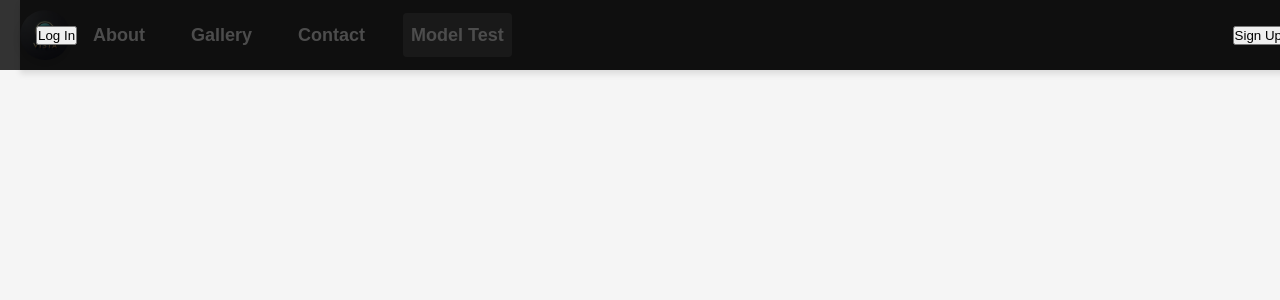
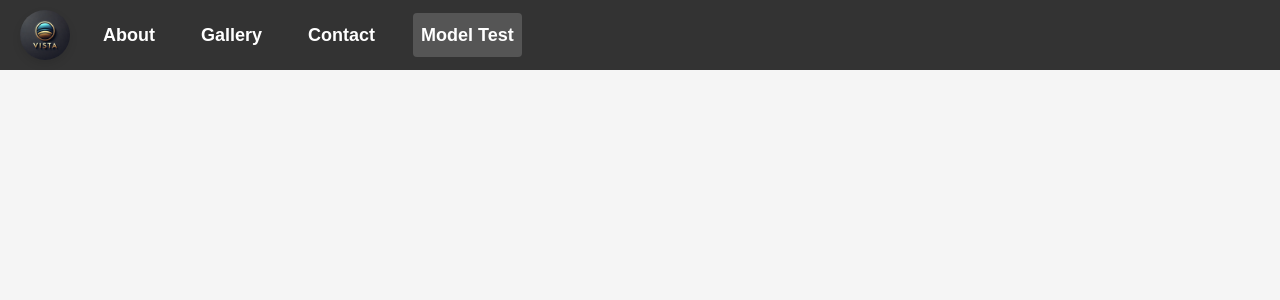
Before and after one commit to Fadiand/Final_Project, a React (Create React App) app in the folder frontend/: page /Model_Test in a window 1280 px wide. Shown: the top 300 px of the page. Built offline with nearby package versions, Linux system fonts and the light colour scheme.

Commit message:
main and nir

```diff
--- a/frontend/src/componets/NavBar.jsx
+++ b/frontend/src/componets/NavBar.jsx
@@ -20,8 +20,7 @@ export default function NavBar() {
             <NavLink to="/model_test">Model Test</NavLink>
           </li>
           <li className="button">
-            <button>Log In</button>
-            <button>Sign Up</button>
+
           </li>
         </ul>
       </nav>
--- a/frontend/src/style.css
+++ b/frontend/src/style.css
@@ -13,24 +13,33 @@ body {
   line-height: 1.6;
 }
 
-/* עיצוב ה-Navbar */
 .navbar {
   list-style: none;
   display: flex;
-  align-items: center; /* מוודא שכל האלמנטים מיושרים במרכז השורה */
+  align-items: center; /* יישור אנכי של כל האלמנטים */
   background-color: #333;
   padding: 10px 20px;
 }
 
 .navbar .logo {
-  margin-right: 15px; /* רווח בין הלוגו לטקסט */
+  display: flex;
+  align-items: center; /* לוגו וטקסט בשורה אחת */
+  margin-right: 20px; /* רווח בין הלוגו לשאר הפריטים */
+}
+
+.logo-link {
+  display: flex;
+  align-items: center; /* יישור אנכי של הטקסט עם הלוגו */
+  text-decoration: none;
+  color: white;
 }
 
 .navbar-logo {
   width: 50px;
   height: 50px;
   border-radius: 50%; /* עיגול התמונה */
-  box-shadow: 0 4px 8px rgba(0, 0, 0, 0.1);
+  box-shadow: 0 4px 8px rgba(0, 0, 0, 0.1); /* צל עדין */
+  margin-right: 10px; /* רווח בין הלוגו לטקסט "Vista" */
 }
 
 .navbar li {
@@ -56,40 +65,20 @@ body {
 .navbar .button {
   display: flex;
   align-items: center;
-  justify-content: space-between;
-  background-color: rgba(0, 0, 0, 0.7); /* רקע כהה שקוף */
-  padding: 0.5rem 1rem;
-  position: fixed;
-  width: 100%;
-  top: 0;
-  z-index: 1000;
-  box-shadow: 0 4px 6px rgba(0, 0, 0, 0.1);
-  height: 70px; /* גובה קבוע ל-Navbar */
+  gap: 15px; /* רווח בין הכפתורים */
+  margin-left: auto; /* דוחף את הכפתורים לקצה הימני של השורה */
 }
 
-/* עיצוב הלוגו */
-.navbar-logo img {
-  height: 50px; /* גודל הלוגו */
-  width: auto;
+.navbar .button button {
+  padding: 8px 13px;
+  border-radius: 8px;
+  border: 1px solid rgb(94, 94, 94);
   cursor: pointer;
 }
 
-/* עיצוב הקישורים */
-.navbar-links {
-  list-style: none;
-  display: flex;
-  gap: 2rem; /* מרווחים גדולים יותר בין הקישורים */
-  margin: 0;
-}
-
-.navbar-links a {
-  text-decoration: none;
+.navbar .button button:hover {
+  background-color: #555;
   color: white;
-}
-
-.navbar-links a:hover {
-  color: #80ed99; /* ירוק עדין */
-  transform: scale(1.1);
 }
 
 /* עיצוב הדפים */
```
